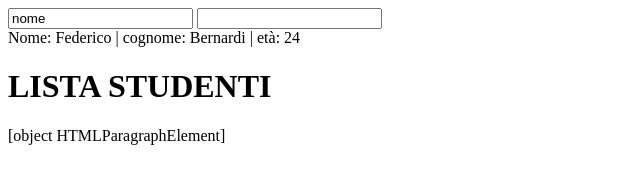
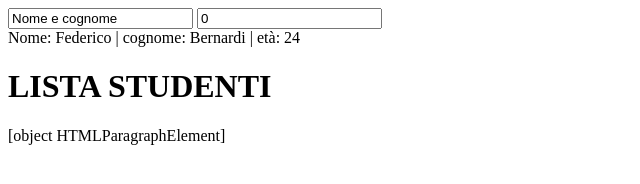
Before and after one commit to Immolazione/js-oggetti-studenti, a plain HTML site: page index.html in a window 1280 px wide. Shown: the full height of the page, 0-640 px from the left. Drawn offline with Linux system fonts and the light colour scheme.

Commit message:
add form elements

```diff
--- a/index.html
+++ b/index.html
@@ -7,8 +7,8 @@
     <title>STUDENTI</title>
 </head>
 <body>
-    <input type="text" value="nome">
-    <input type="number" value="age" max="100">
+    <input id="flname" type="text" value="Nome e cognome">
+    <input id="age" type="number" value="0" max="100">
     <div id="studente"></div>
     <h1>LISTA STUDENTI</h1>
     <div id="lista-studenti"></div>
```
